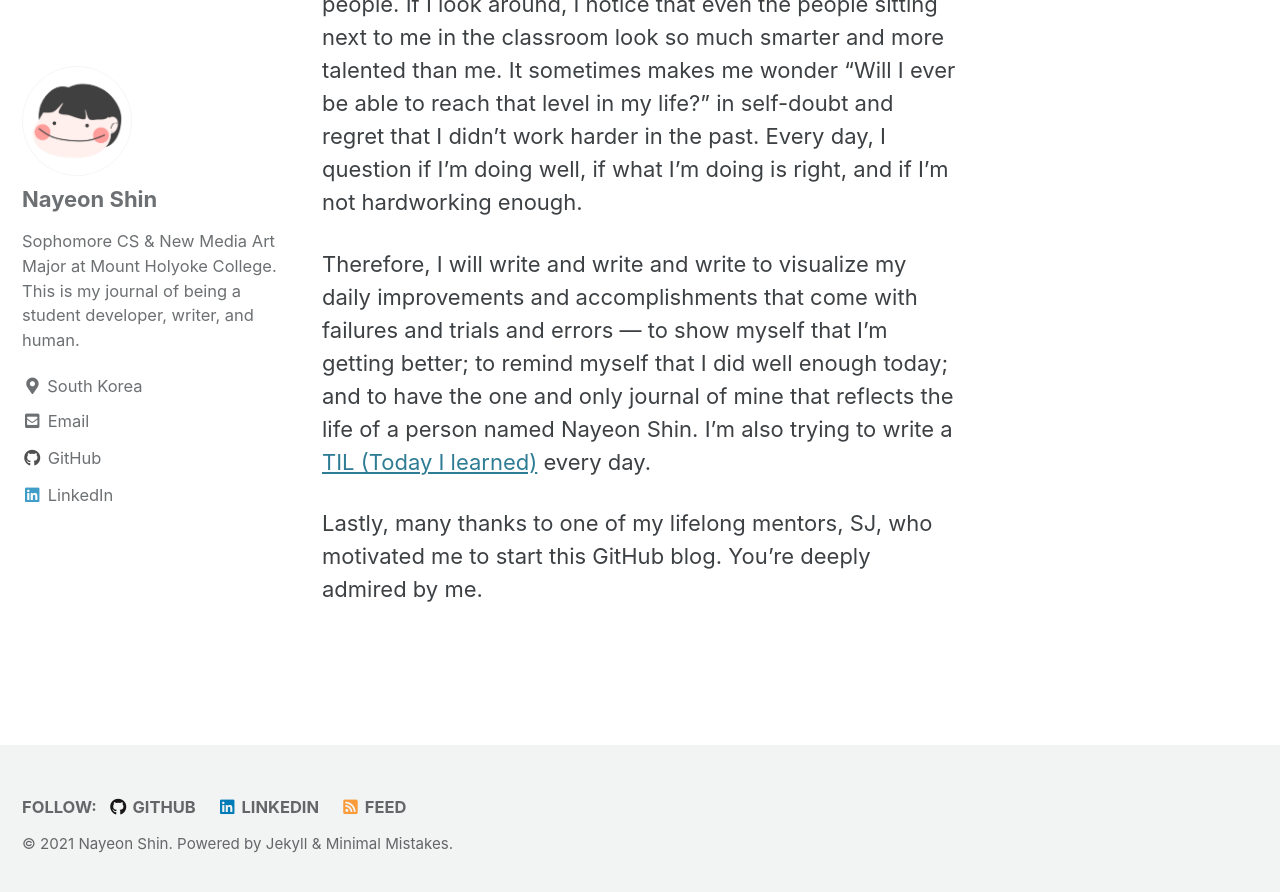
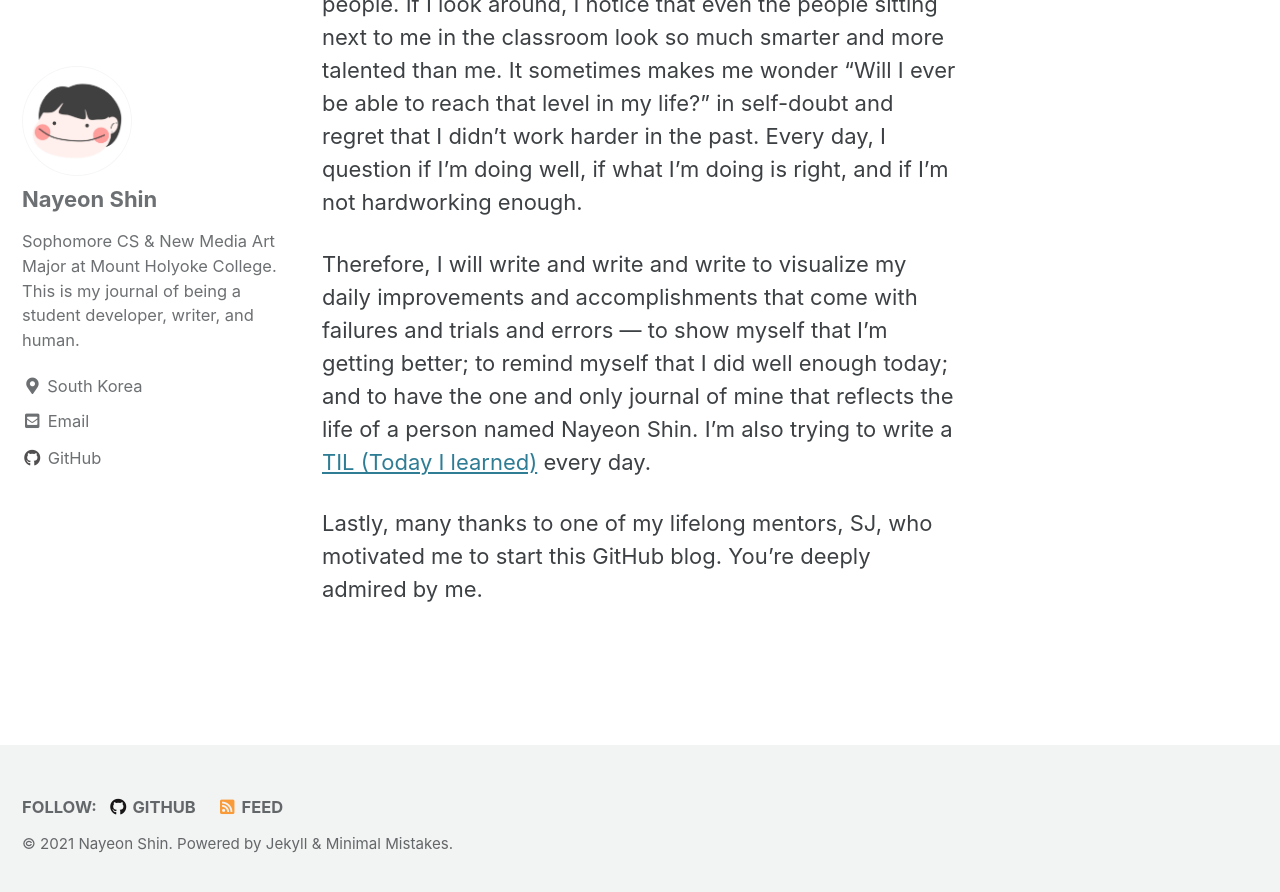
Before and after one commit to nayeonshin/nayeonshin.github.io, a Jekyll site: the page built from index.md, in a window 1280 px wide and 900 px high, scrolled down 1178 px. Shown: the top 892 px of the window. Built offline with Jekyll 4.4.1, drawn with Linux system fonts in a browser that asks for light colours; cached includes are drawn as plain includes.

Commit message:
feat: Update _config.yml

```diff
--- a/_config.yml
+++ b/_config.yml
@@ -106,9 +106,6 @@
     - label: "GitHub"
       icon: "fab fa-fw fa-github"
       url: "https://github.com/nayeonshin"
-    - label: "LinkedIn"
-      icon: "fab fa-fw fa-linkedin"
-      url: "https://www.linkedin.com/in/nayeon-shin/"
 
 # Site Footer
 footer:
@@ -116,10 +113,6 @@
     - label: "GitHub"
       icon: "fab fa-fw fa-github"
       url: "https://github.com/nayeonshin"
-    - label: "LinkedIn"
-      icon: "fab fa-fw fa-linkedin"
-      url: "https://www.linkedin.com/in/nayeon-shin/"
-
 
 # Reading Files
 include:
```
